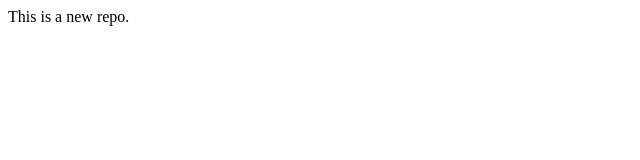
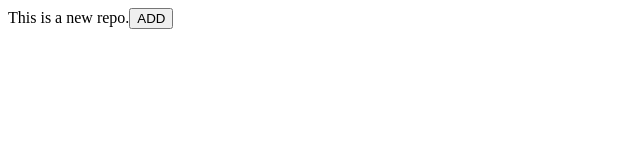
Before and after one commit to mandavikas/localrepo, a plain HTML site: page index.html in a window 1280 px wide. Shown: the whole page, without its empty margins (0-640 px from the left). Drawn offline with Linux system fonts and the light colour scheme.

Commit message:
Update index.html

```diff
--- a/index.html
+++ b/index.html
@@ -1 +1 @@
-<p>This is a new repo.</p>
+<p>This is a new repo.<button>ADD</button></p>
```
